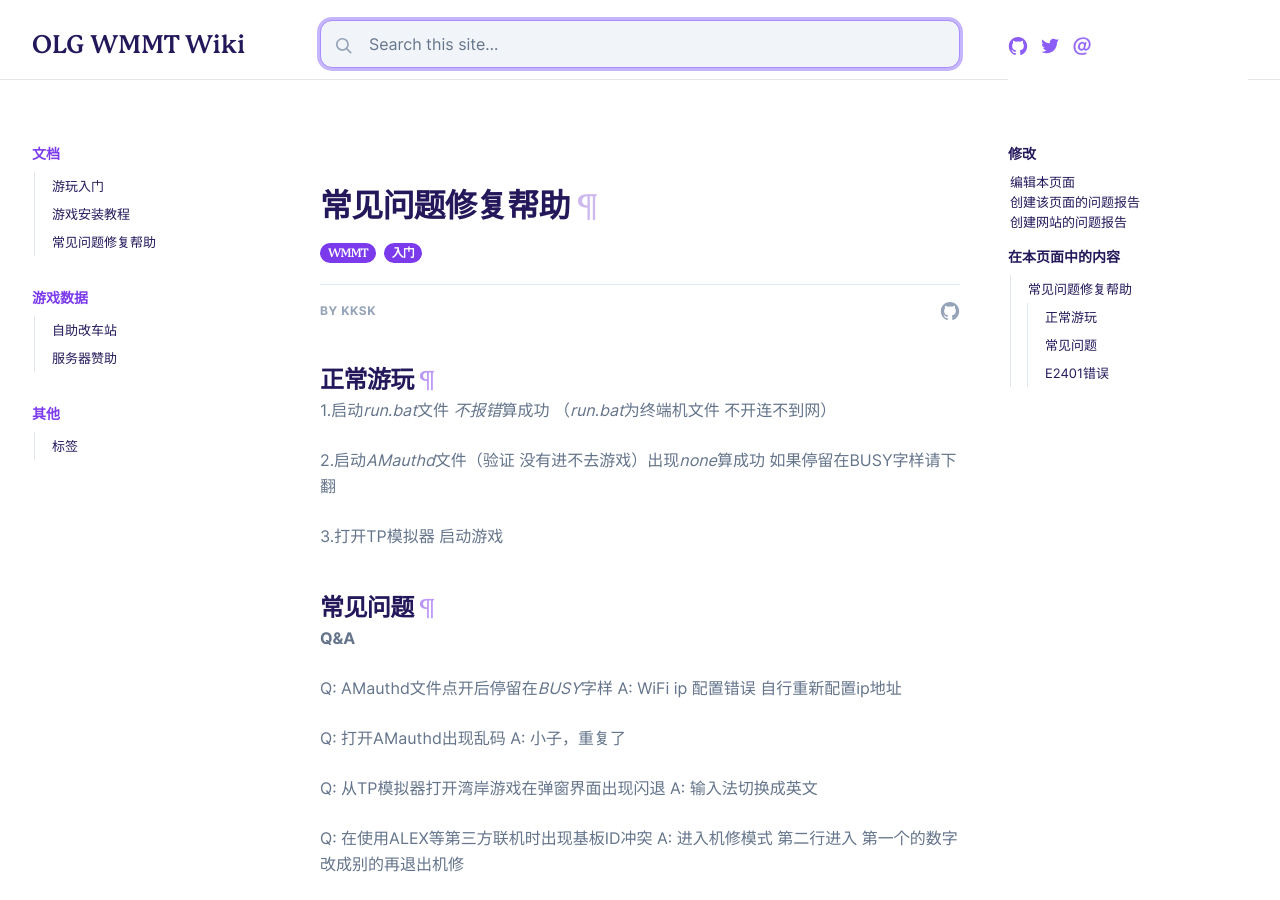
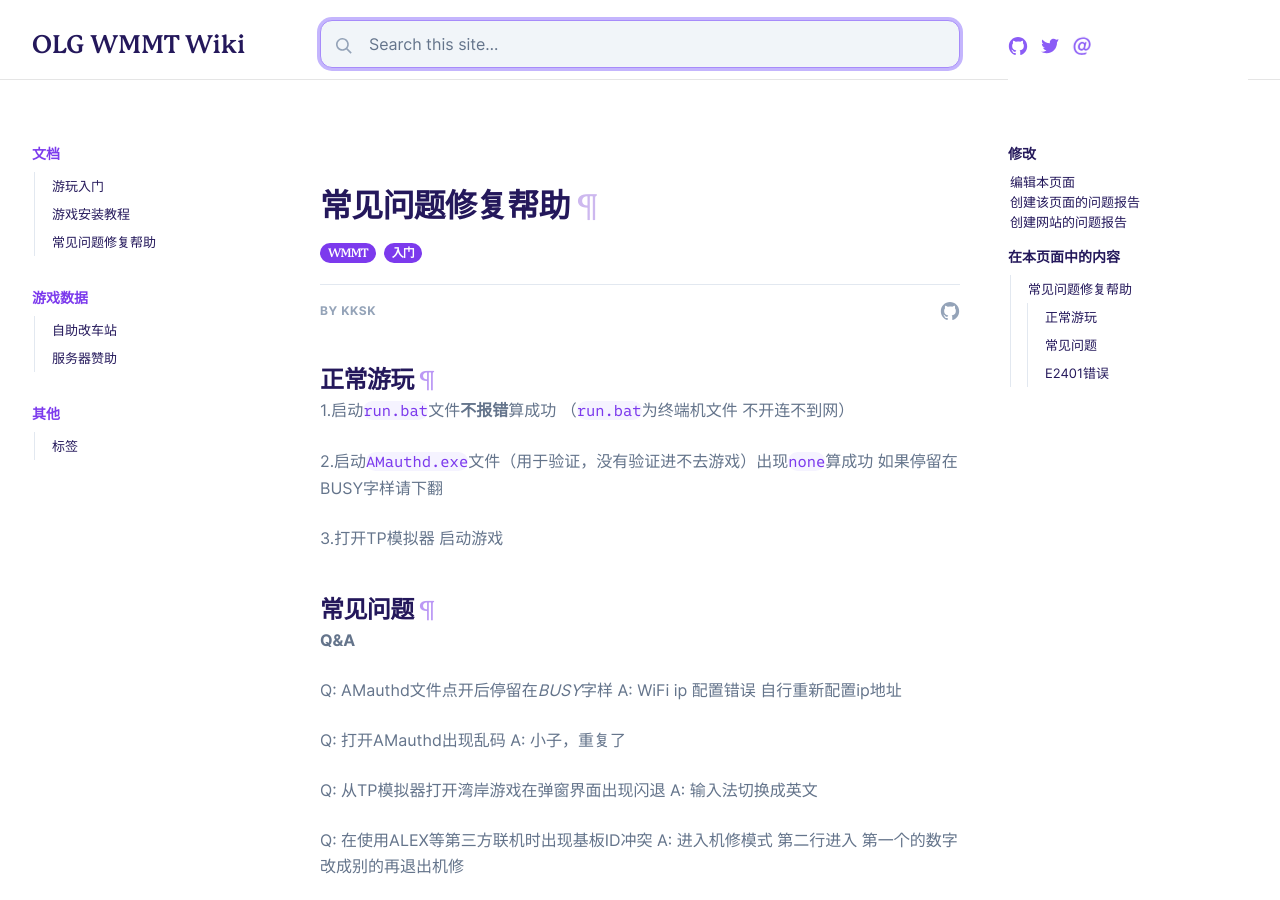
Before and after one commit to banapassport/SRC-Wiki, a Jekyll site: the page built from _docs/started/常见问题修复帮助.md, in a window 1280 px wide and 900 px high. Built offline with Jekyll 4.4.1, drawn with Linux system fonts in a browser that asks for light colours.

Commit message:
Update 常见问题修复帮助.md

```diff
--- a/_docs/started/常见问题修复帮助.md
+++ b/_docs/started/常见问题修复帮助.md
@@ -10,9 +10,9 @@ author:
 
 ## 正常游玩
 
-1.启动*run.bat*文件 *不报错*算成功 （*run.bat*为终端机文件 不开连不到网）
+1.启动`run.bat`文件**不报错**算成功 （`run.bat`为终端机文件 不开连不到网）
 
-2.启动*AMauthd*文件（验证 没有进不去游戏）出现*none*算成功 如果停留在BUSY字样请下翻
+2.启动`AMauthd.exe`文件（用于验证，没有验证进不去游戏）出现`none`算成功 如果停留在BUSY字样请下翻
 
 3.打开TP模拟器 启动游戏
 
```
